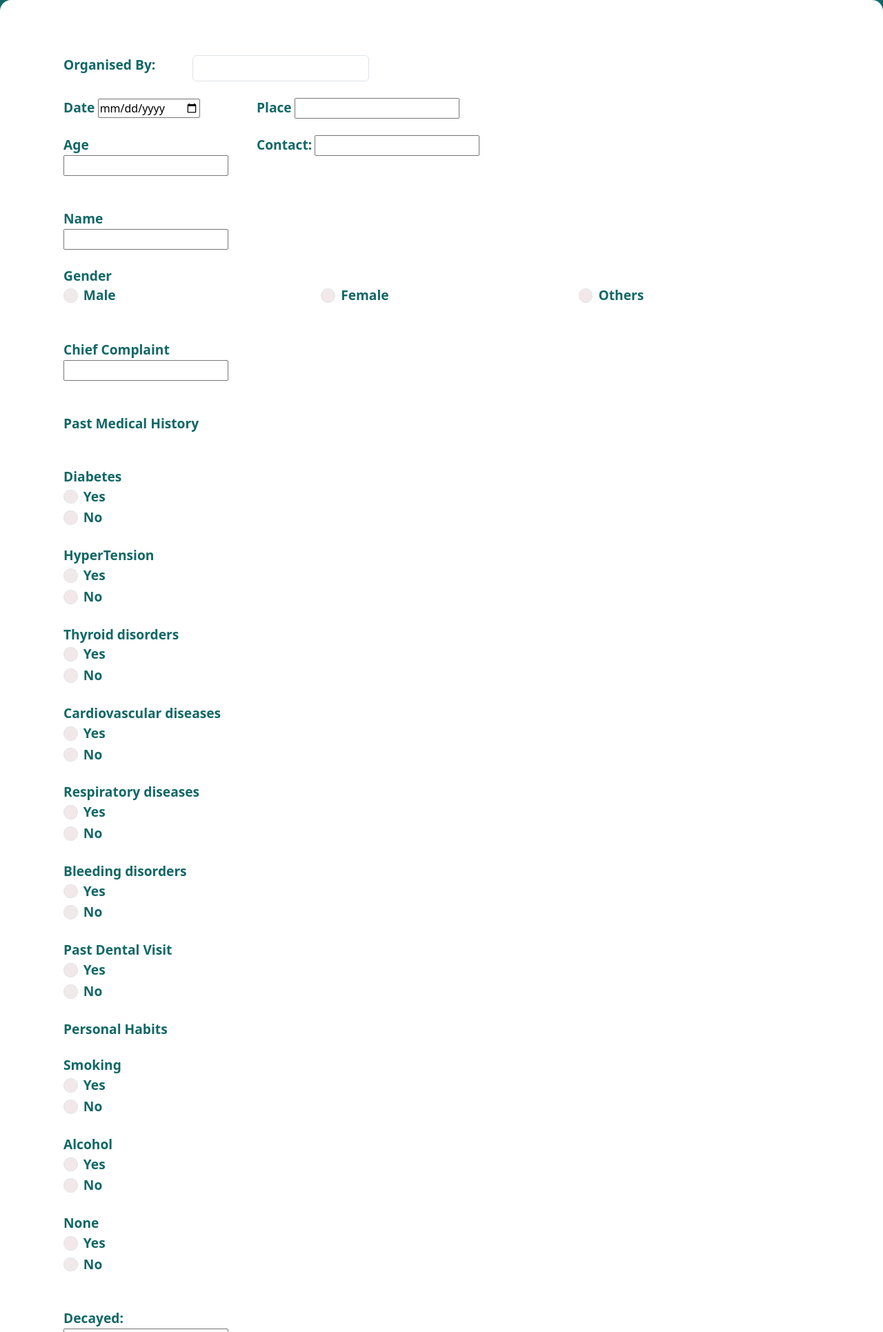
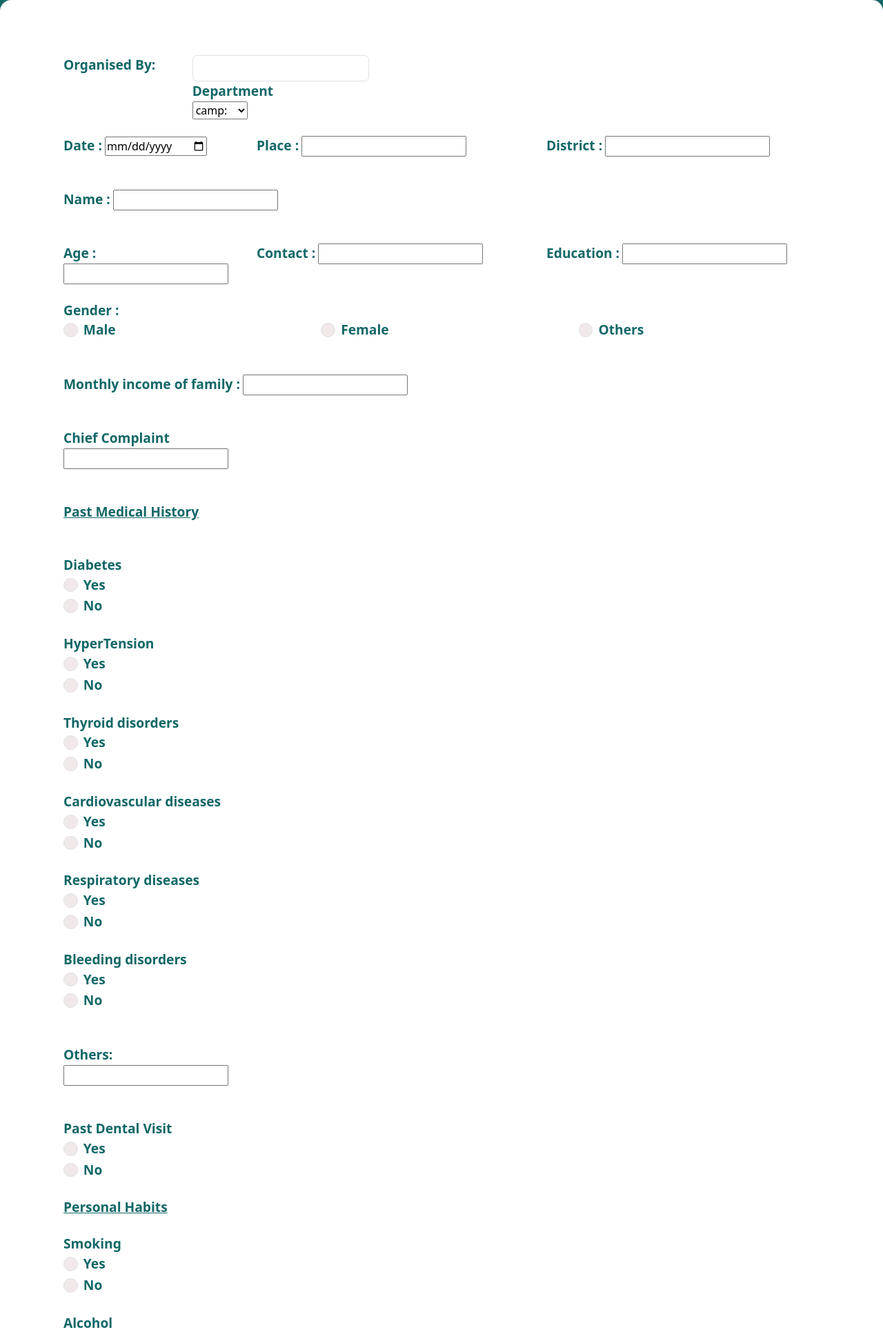
Before and after one commit to Adarsh-singh-2002/SRM_dental_patients, a Flask app: page /form.html in a window 1280 px wide. Shown: the top 1931 px of the page at 69% size. Run offline with Flask 3, Linux system fonts and the light colour scheme.

Commit message:
Update form.html

```diff
--- a/templates/form.html
+++ b/templates/form.html
@@ -18,24 +18,44 @@
 
           <div class="row">
             <div class="col-sm-2">
-              <label for="organiser" ><b>Organised By:</b></label>
+              <label for="Organised_By" ><b>Organised By:</b></label>
             </div>
             <div class="col-sm-3">
-              <input type="text" id="organiser" name="organiser" class="form-control" required/>
-            </div>
+              <input type="text" id="Organised_By" name="Organised_By" class="form-control" required/>
+              <label htmlFor="">Department</label>
+          <br />
+          <select id="history" name="department" required>
+            <option value="camp">camp:</option>
+            <option value="dental">dental:</option>
+            <option value="college">college:</option>
+          </select>
+          <br />
+          </div>
+
+
           </div>
             <br>
             <div class="row">
 
-                <div class="col-3"><label><b>Date</b></label>
+                <div class="col-3"><label><b>Date : </b></label>
 
                     <input type="date" name = "date" required/>
                 </div>
 
-                <div class="col"><label htmlFor=""><b>Place</b></label>
+                <div class="col"><label htmlFor=""><b>Place : </b></label>
                     <input type="text" name="place" required />
                 </div>
+
+                <div class="col"><label htmlFor=""><b>District : </b></label>
+                  <input type="text" name="district" required />
               </div>
+              </div>
+              <br>
+              <br>
+              <div class="col"><label htmlFor=""><b>Name : </b></label>
+                <input type="text" name="name" required/>
+            </div>
+              <br>
               <br>
 
               <div class="row">
@@ -43,24 +63,23 @@
                     <label ><b>ID:</b></label>
                     <input type="text" /></div> -->
 
-                <div class="col-3"><label><b>Age</b></label>
+                <div class="col-3"><label><b>Age : </b></label>
 
                     <input type="string" name = "age" required/>
                 </div>
 
-                <div class="col"><label htmlFor=""><b>Contact:</b></label>
+                <div class="col"><label htmlFor=""><b>Contact : </b></label>
                   <input type="text" name="contact" required/>
+                </div>
+
+                <div class="col"><label htmlFor=""><b>Education : </b></label>
+                  <input type="text" name="education" required/>
                 </div>
               </div>
               <br>
 
-          <br />
-          <label htmlFor=""><b>Name</b></label>
-          <br />
-          <input type="text" name="name" required/>
-          <br />
-          <br>
-          <label ><b>Gender</b></label>
+
+          <label ><b>Gender : </b></label>
           <br />
           <div class="row">
             <div class="col">
@@ -82,14 +101,21 @@
                 </div>
             </div>
         </div>
+
           <br></br>
+
+          <div class="col"><label htmlFor=""><b>Monthly income of family : </b></label>
+            <input type="text" name="income" required/>
+          </div>
+          <br>
+          <br>
           <label><b>Chief Complaint</b></label>
           <br />
           <!-- <textarea rows="1" cols="40" name="complaint" form="usrform" required></textarea> -->
           <div class="col-"><input type="text"name = "complaint" /></div>
           <br />
           <br>
-          <label ><b>Past Medical History</b></label>
+          <label ><b><u>Past Medical History</u></b></label>
           <br />
           <!-- <br>
           <label htmlFor="">Diabetes</label>
@@ -227,6 +253,15 @@
             </div>
           </div>
           <br>
+          <br>
+          <div class="row">
+            <div class="col-2"><label htmlFor="">Others:</label></div>
+            <div class="col-"><input type="text" name="Others_past" /></div>
+
+        </div>
+        <br>
+        <br>
+
 
 
 
@@ -287,7 +322,7 @@
           <label for="visit2">No</label>
           <br /> -->
           <div class="form-group">
-            <label for="smoking"><b>Personal Habits</b></label>
+            <label for="smoking"><b><u>Personal Habits</u></b></label>
             <br>
             <br>
             <label for="smoking">Smoking</label>
@@ -310,6 +345,16 @@
               <label class="form-check-label" for="alcohol-no">No</label>
             </div>
             <br>
+            <label for="nothing">Smokeless Tabacco</label>
+            <div class="form-check">
+              <input class="form-check-input form-control-input" type="radio" id="nothing-yes" name="smokeless" value="Yes" />
+              <label class="form-check-label" for="nothing-yes">Yes</label>
+            </div>
+            <div class="form-check">
+              <input class="form-check-input form-control-input" type="radio" id="nothing-no" name="smokeless" value="No" />
+              <label class="form-check-label" for="nothing-no">No</label>
+            </div>
+            <br>
             <label for="nothing">None</label>
             <div class="form-check">
               <input class="form-check-input form-control-input" type="radio" id="nothing-yes" name="Nothing" value="Yes" />
@@ -319,6 +364,13 @@
               <input class="form-check-input form-control-input" type="radio" id="nothing-no" name="Nothing" value="No" />
               <label class="form-check-label" for="nothing-no">No</label>
             </div>
+            <br>
+
+            <div class="row">
+              <div class="col-2"><label htmlFor="">Others:</label></div>
+              <div class="col-"><input type="text" name="Others_habits" /></div>
+
+          </div>
           </div>
 
           <br>
@@ -331,45 +383,47 @@
                 <div class="col-"><input type="text"name = "toothnumber"/></div>
             </div> -->
             <br>
-            <br/>
+            <br>
+            <label for="smoking"><b><u>Clinical Examination</u></b></label>
+            <br>
             <div class="row">
-                <div class="col-2"><label htmlFor=""><b>Decayed:</b></label></div>
+                <div class="col-2"><label htmlFor="">Decayed:</label></div>
                 <div class="col-"><input type="text" name="decayed"  /></div>
             </div>
             <br>
             <br/>
             <div class="row">
-                <div class="col-2"><label htmlFor=""><b>Missing:</b></label></div>
+                <div class="col-2"><label htmlFor="">Missing:</label></div>
                 <div class="col-"><input type="text" name="missing" /></div>
             </div>
             <br>
             <br/>
             <div class="row">
-                <div class="col-2"><label htmlFor=""><b>Filled:</b></label></div>
+                <div class="col-2"><label htmlFor="">Filled:</label></div>
                 <div class="col-"><input type="text" name = "filled" /></div>
             </div>
             <br>
             <br/>
             <div class="row">
-                <div class="col-2"><label htmlFor=""><b>Pain:</b></label></div>
+                <div class="col-2"><label htmlFor="">Pain:</label></div>
                 <div class="col-"><input type="text" name="pain" /></div>
             </div>
             <br>
             <br/>
             <div class="row">
-                <div class="col-2"><label htmlFor=""><b>Fracture:</b></label></div>
+                <div class="col-2"><label htmlFor="">Fractured teeth:</label></div>
                 <div class="col-"><input type="text" name="fractured" /></div>
             </div>
             <br>
             <br/>
             <div class="row">
-                <div class="col-2"><label htmlFor=""><b>Mobility:</b></label></div>
+                <div class="col-2"><label htmlFor="">Mobility:</label></div>
                 <div class="col-"><input type="text" name="mobility" /></div>
             </div>
             <br>
             <br/>
             <div class="row">
-              <div class="col-2"><label htmlFor=""><b>Others:</b></label></div>
+              <div class="col-2"><label htmlFor="">Others:</label></div>
               <div class="col-"><input type="text" name="Others" /></div>
 
           </div>
@@ -380,7 +434,7 @@
           <br />
           <br />
           <div class="row">
-            <div class="col-2"><label htmlFor=""><b>Gingiva</b></label></div>
+            <div class="col-2"><label htmlFor=""><b><u>Gingiva</u></b></label></div>
           </div>
           <br>
 
@@ -442,12 +496,12 @@
           <div class="form-group">
             <label for="gingivitis">Generalized chronic gingivitis:</label>
             <div class="form-check">
-              <input class="form-check-input form-control-input" type="radio" id="visit1" name="gingivitis" value="Yes" required>
-              <label class="form-check-label" for="visit1">Yes</label>
+              <input class="form-check-input form-control-input" type="radio" id="visit1" name="gingivitis" value="Localized" required>
+              <label class="form-check-label" for="visit1">Localized</label>
             </div>
             <div class="form-check">
-              <input class="form-check-input form-control-input" type="radio" id="visit2" name="gingivitis" value="No" required>
-              <label class="form-check-label" for="visit2">No</label>
+              <input class="form-check-input form-control-input" type="radio" id="visit2" name="gingivitis" value="Generalised" required>
+              <label class="form-check-label" for="visit2">Generalised</label>
             </div>
           </div>
           <br>
@@ -465,12 +519,12 @@
           <div class="form-group">
             <label for="periodontitis">Generalized chronic periodontitis:</label>
             <div class="form-check">
-              <input class="form-check-input form-control-input" type="radio" id="visit1" name="periodontitis" value="Yes" required/>
-              <label class="form-check-label" for="visit1">Yes</label>
+              <input class="form-check-input form-control-input" type="radio" id="visit1" name="periodontitis" value="Localized" required/>
+              <label class="form-check-label" for="visit1">Localized</label>
             </div>
             <div class="form-check">
-              <input class="form-check-input form-control-input" type="radio" id="visit2" name="periodontitis" value="No" required/>
-              <label class="form-check-label" for="visit2">No</label>
+              <input class="form-check-input form-control-input" type="radio" id="visit2" name="periodontitis" value="Generalised" required/>
+              <label class="form-check-label" for="visit2">Generalised</label>
             </div>
           </div>
           <br>
@@ -535,15 +589,37 @@
           <br /> -->
           <div class="form-group">
             <label for="oralMucosalLesion"><b>Oral mucosal lesion</b></label>
-            <div class="form-check">
+            <div class="row">
+              <div class="col-"><input type="text" name="masc" /></div>
+            </div>
+
+            <!-- <div class="form-check">
               <input class="form-check-input form-control-input" type="radio" name="masc" id="oralMucosalLesionYes" value="Yes" required>
               <label class="form-check-label" for="oralMucosalLesionYes">Yes</label>
             </div>
             <div class="form-check">
               <input class="form-check-input form-control-input" type="radio" name="masc" id="oralMucosalLesionNo" value="No" required>
               <label class="form-check-label" for="oralMucosalLesionNo">No</label>
-            </div>
+            </div> -->
           </div>
+          <br>
+
+          <br>
+          <label htmlFor=""><b>Method of cleaning teeth </b></label>
+          <br />
+          <select id="history" name="cleaning" required>
+            <option value="toothbrush and paste">toothbrush and paste:</option>
+            <option value="Finger">Finger:</option>
+            <option value="tooth powder">tooth powder</option>
+            <option value="natural stick">natural stick</option>
+            <option value="Others:">Others:</option>
+          </select>
+          <div class="row">
+            <div class="col-2"><label htmlFor="">Others:</label></div>
+            <div class="col-"><input type="text" name="Others_method" /></div>
+
+        </div>
+          <br />
           <br>
 
 
@@ -553,8 +629,8 @@
             <div class="col-2"><label><b>Doctor's Name :</b></label></div>
             <div class="col-"><input type="text"name = "doctors_name" required/></div>
         </div>
-        <br />
-        <br />
+        <br>
+        <br>
           <label htmlFor=""><b>Treatment Plan</b></label>
           <br />
           <select id="history" name="treatment" required>
```
